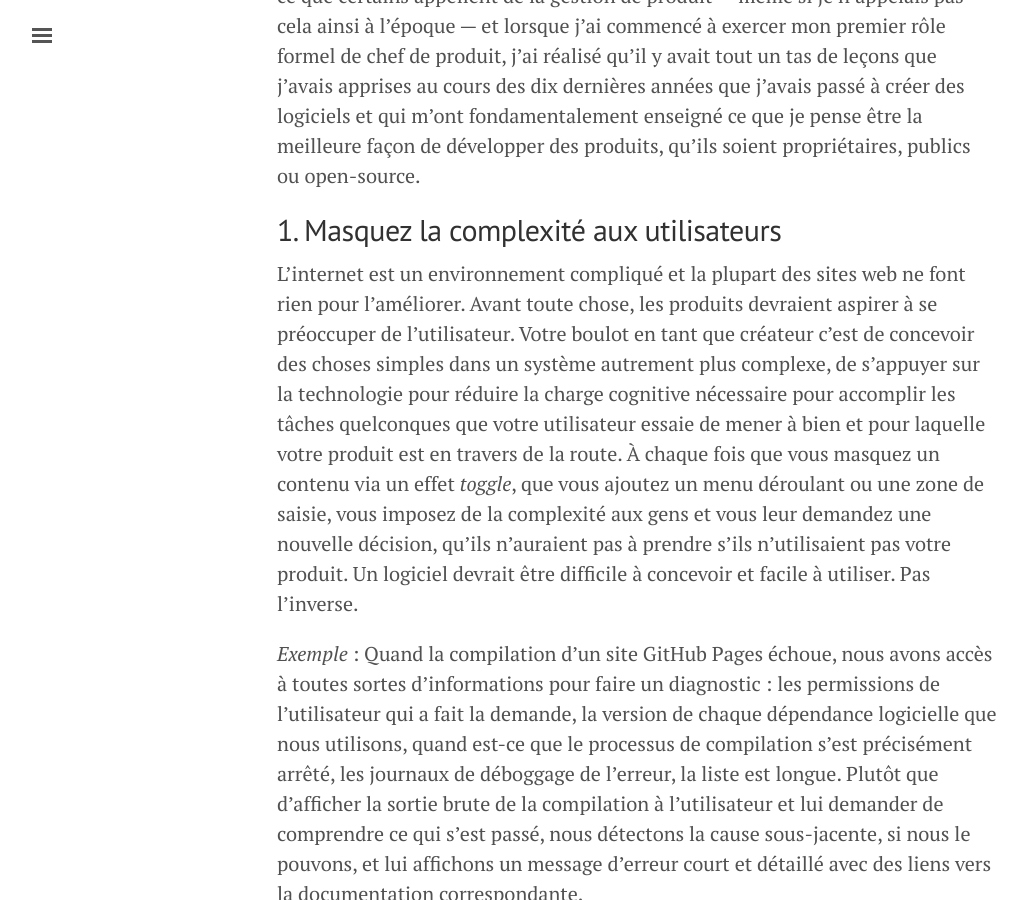
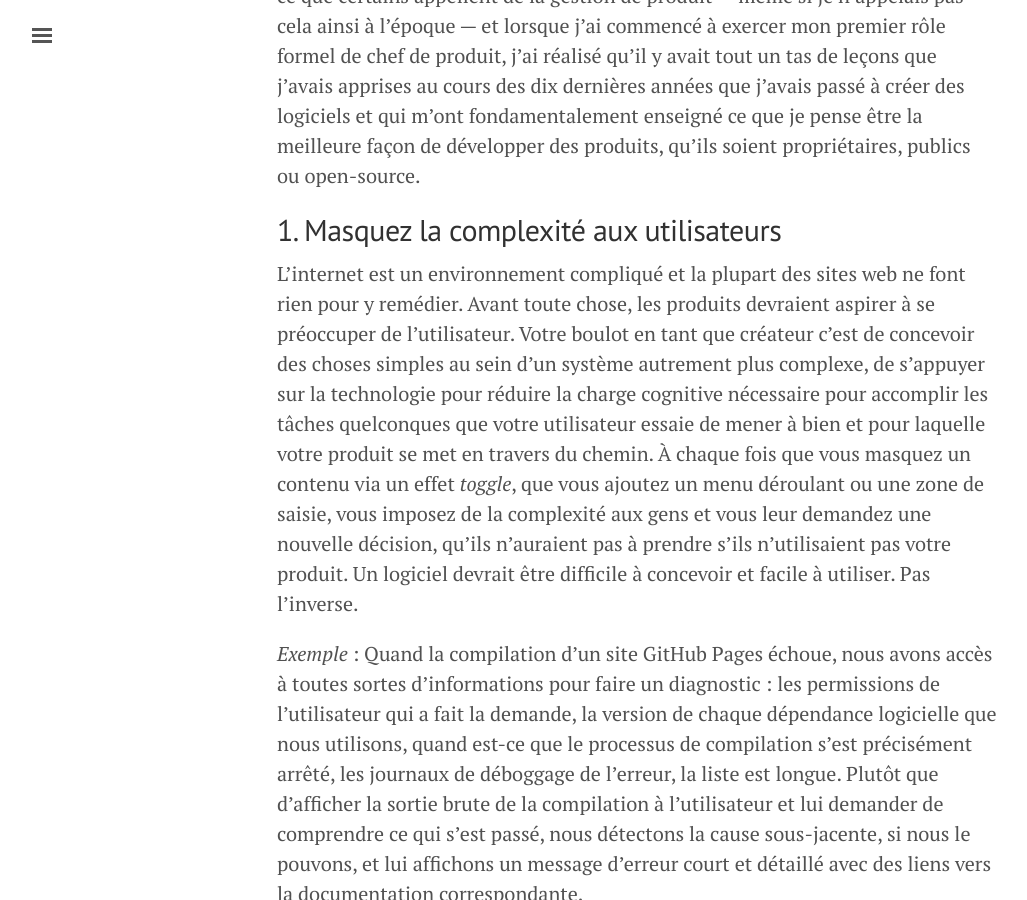
Before and after one commit to DirtyF/frank.taillandier.me, a Jekyll site: the page built from _posts/2016-08-30-dix-facons-de-rendre-un-produit-excellent.md, in a window 1280 px wide and 900 px high, scrolled down 793 px. Shown: the whole window, without its empty margins (3-1030 px from the left). Built offline with Jekyll 4.4.1, drawn with Linux system fonts in a browser that asks for light colours; comment, search, counter and statistics services are not loaded; some of the changed text lies outside the part shown.

Commit message:
Corrections

```diff
--- a/_posts/2016-08-30-dix-facons-de-rendre-un-produit-excellent.md
+++ b/_posts/2016-08-30-dix-facons-de-rendre-un-produit-excellent.md
@@ -16,7 +16,7 @@ J'ai passé une partie de mon temps libre pendant ces trois dernières années
 
 ## 1. Masquez la complexité aux utilisateurs
 
-L'internet est un environnement compliqué et la plupart des sites web ne font rien pour l'améliorer. Avant toute chose, les produits devraient aspirer à se préoccuper de l'utilisateur. Votre boulot en tant que créateur c'est de concevoir des choses simples dans un système autrement plus complexe, de s'appuyer sur la technologie pour réduire la charge cognitive nécessaire pour accomplir les tâches quelconques que votre utilisateur essaie de mener à bien et pour laquelle votre produit est en travers de la route. À chaque fois que vous masquez un contenu via un effet _toggle_, que vous ajoutez un menu déroulant ou une zone de saisie, vous imposez de la complexité aux gens et vous leur demandez une nouvelle décision, qu'ils n'auraient pas à prendre s'ils n'utilisaient pas votre produit. Un logiciel devrait être difficile à concevoir et facile à utiliser. Pas l'inverse.
+L'internet est un environnement compliqué et la plupart des sites web ne font rien pour y remédier. Avant toute chose, les produits devraient aspirer à se préoccuper de l'utilisateur. Votre boulot en tant que créateur c'est de concevoir des choses simples au sein d'un système autrement plus complexe, de s'appuyer sur la technologie pour réduire la charge cognitive nécessaire pour accomplir les tâches quelconques que votre utilisateur essaie de mener à bien et pour laquelle votre produit se met en travers du chemin. À chaque fois que vous masquez un contenu via un effet _toggle_, que vous ajoutez un menu déroulant ou une zone de saisie, vous imposez de la complexité aux gens et vous leur demandez une nouvelle décision, qu'ils n'auraient pas à prendre s'ils n'utilisaient pas votre produit. Un logiciel devrait être difficile à concevoir et facile à utiliser. Pas l'inverse.
 
 *Exemple* : Quand la compilation d'un site GitHub Pages échoue, nous avons accès à toutes sortes d'informations pour faire un diagnostic : les permissions de l'utilisateur qui a fait la demande, la version de chaque dépendance logicielle que nous utilisons, quand est-ce que le processus de compilation s'est précisément arrêté, les journaux de déboggage de l'erreur, la liste est longue. Plutôt que d'afficher la sortie brute de la compilation à l'utilisateur et lui demander de comprendre ce qui s'est passé, nous détectons la cause sous-jacente, si nous le pouvons, et lui affichons un message d'erreur court et détaillé avec des liens vers la documentation correspondante.
 
```
